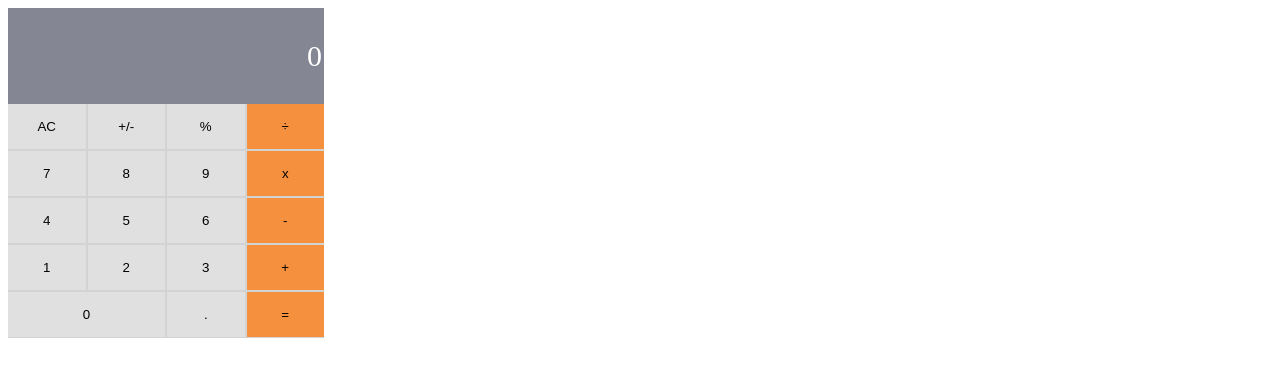
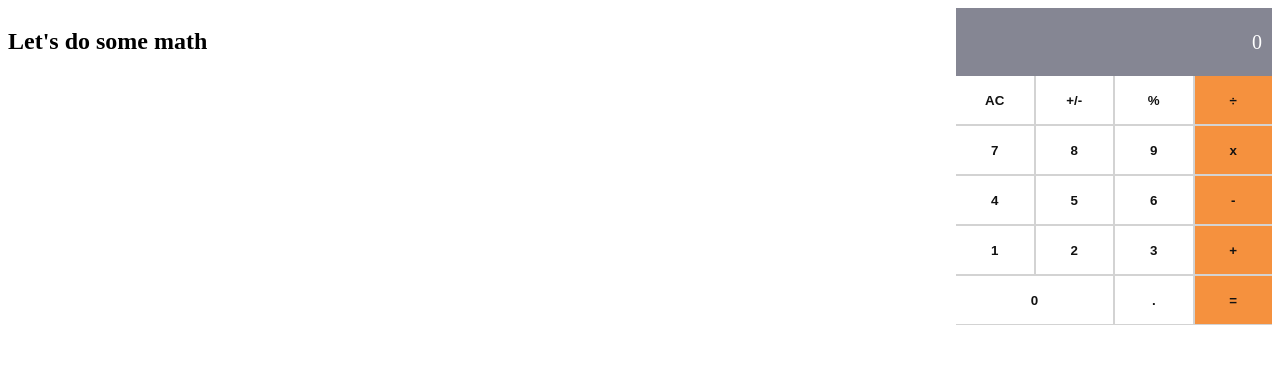
Before and after one commit to CollinsTatang/math-magicians, a React (Create React App) app: page / in a window 1280 px wide. Shown: the top 376 px of the page. Built offline with nearby package versions, Linux system fonts and the light colour scheme.

Commit message:
Add Calculator component and style

```diff
--- /dev/null
+++ b/src/component/Calculator.css
@@ -0,0 +1,57 @@
+.calculator-board {
+  width: 100%;
+  padding-bottom: 1px;
+  background-color: lightgray;
+}
+
+.output-box {
+  color: white;
+  background-color: #858693;
+  height: 48px;
+  padding:  10px;
+  display: flex;
+  justify-content: flex-end;
+  align-items: center;
+  font-size: 20px;
+}
+
+button:hover {
+  opacity: 0.9;
+  cursor: pointer;
+}
+
+button:active {
+  opacity: 0.3;
+}
+
+.grid {
+  display: grid;
+  grid-template-columns: 1fr 1fr 1fr 1fr;
+  gap: 2px;
+}
+
+.grid-item {
+  border-radius: 0;
+  border: none;
+  height: 48px;
+  background-color: white;
+  font-weight: bolder;
+  color: #121212;
+}
+
+.span-2-col {
+  grid-column: 1 / span 2;
+}
+
+.btn-color {
+  background-color: #f5913e;
+}
+.calculator-content {
+  width: 25%;
+}
+
+.calculator-container {
+  display: flex;
+  width: 100%;
+  justify-content: space-between;
+}
--- a/src/component/Calculator.js
+++ b/src/component/Calculator.js
@@ -1,5 +1,6 @@
 import React, { useCallback, useState } from 'react';
 import calculate from '../logic/calculator';
+import './Calculator.css';
 
 const buttons = [
   {
@@ -107,4 +108,13 @@ const Calculator = () => {
   );
 };
 
-export default Calculator;
+const CalculatorPage = () => (
+  <section className="calculator-container">
+    <h2 className="section-title">Let&apos;s do some math</h2>
+    <div className="calculator-content">
+      <Calculator />
+    </div>
+  </section>
+);
+
+export default CalculatorPage;
```
